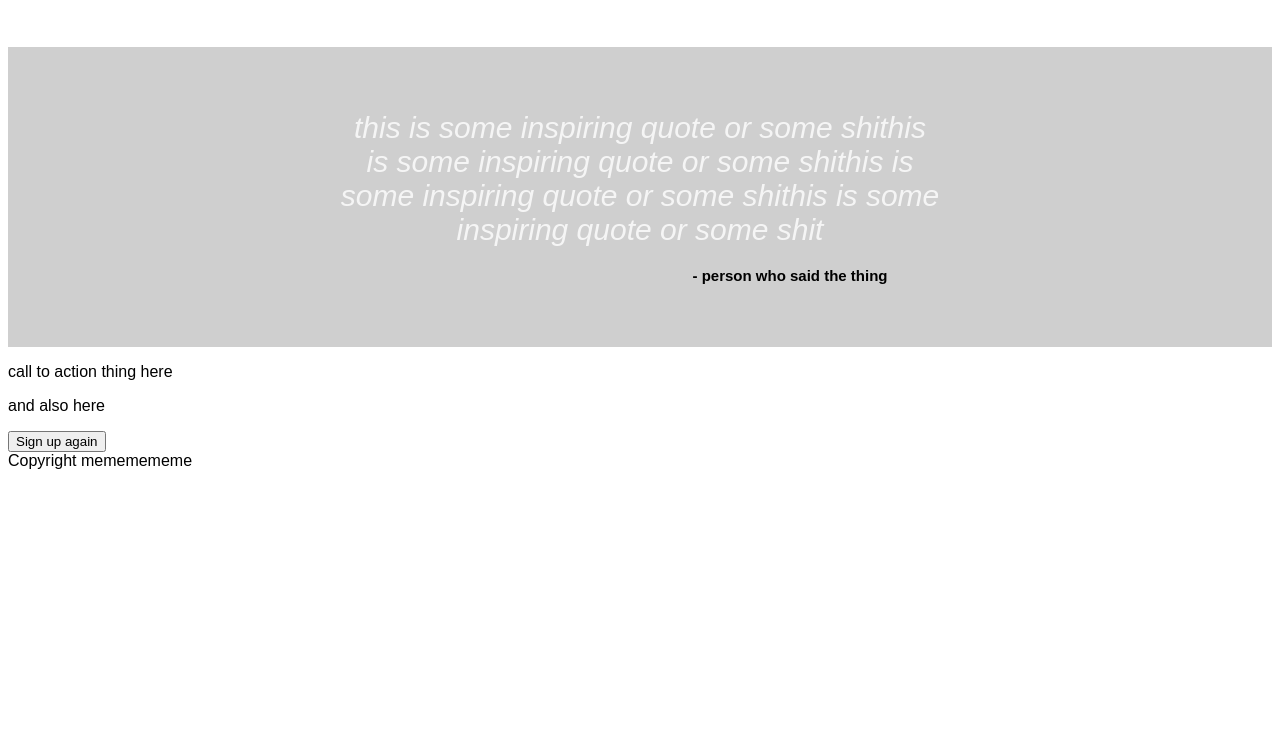
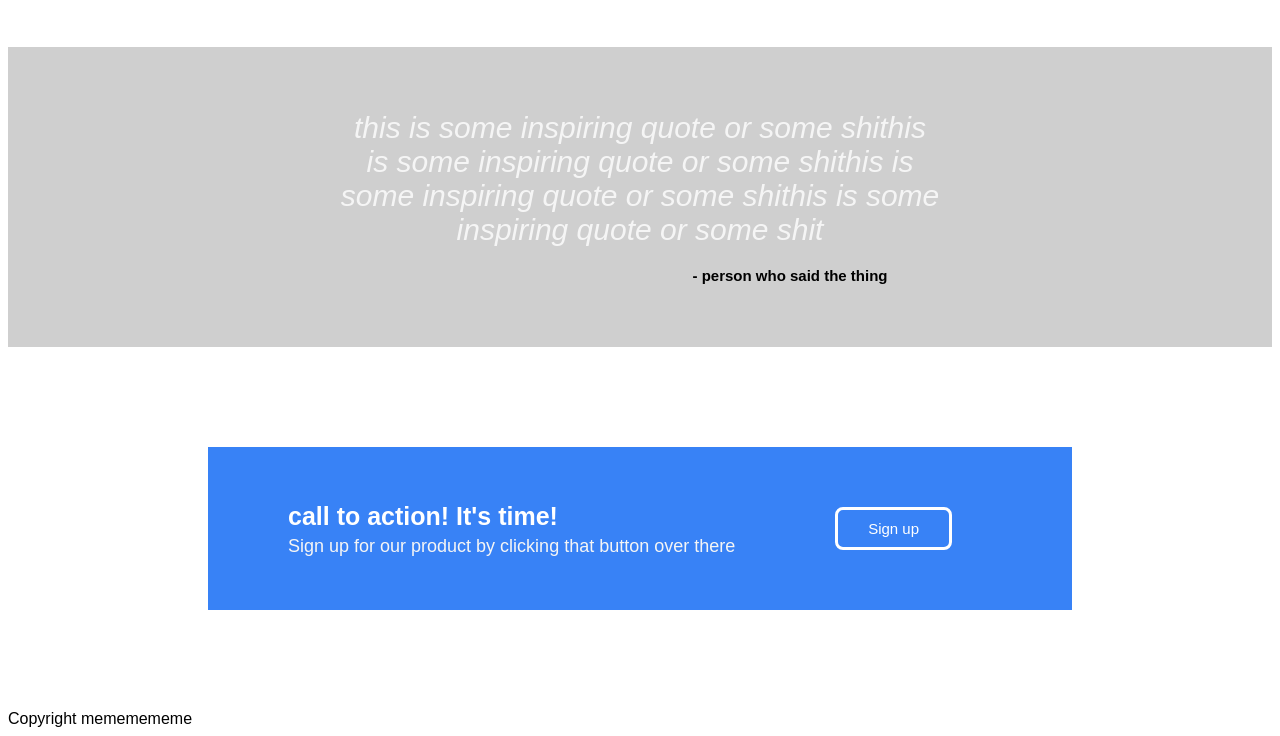
Before and after one commit to drake-ru/landing-page, a plain HTML site: page index.html in a window 1280 px wide. Shown: the part 769-1505 px from the top of the page. Before the commit the page ends 1247 px from the top, so only its background shows below. Drawn offline with Linux system fonts and the light colour scheme.

Commit message:
third stage of web page briefed

```diff
--- a/index.html
+++ b/index.html
@@ -52,12 +52,12 @@
         <div class="quote">this is some inspiring quote or some shithis is some inspiring quote or some shithis is some inspiring quote or some shithis is some inspiring quote or some shit</div>
         <div class="quote-person">- person who said the thing</div>
         </div>
-        <div class="fourth-area">
+        <div class="fourth-area-box">
         <div class="call-to-action-box">
-            <p>call to action thing here</p>
-            <p>and also here</p>
-            <button>Sign up again</button>
-        </div>
+            <p class="its-time">call to action! It's time!</p>
+            <p class="sign-up">Sign up for our product by clicking that button over there</p>
+            </div>
+            <button>Sign up</button>
         </div>
         <div class="fifth-area">
         <div class="footer">Copyright mememememe</div>
--- a/style.css
+++ b/style.css
@@ -54,7 +54,7 @@ body {
     margin-top: 0;
 }
 
-.top-area button {
+.top-area button, .fourth-area button {
     background-color: #3882f6;
     color: white;
     padding: 10px 20px;
@@ -132,7 +132,6 @@ h3 {
     text-align: center;
     color: whitesmoke;
     width: 600px;
-
 }
 
 .quote-person {
@@ -142,3 +141,45 @@ h3 {
     text-align: end;
     margin-left: 300px;
 }
+
+
+.fourth-area-box {
+    background-color: #3882f6;
+    display: flex;
+    box-sizing: border-box;
+    margin: 100px 200px;
+    padding: 30px;
+}
+
+.call-to-action-box {
+    display: flex;
+    flex: 1;
+    flex-direction: column;
+    background-color: #3882f6;
+}
+
+.call-to-action-box .its-time {
+    font-size: 25px;
+    font-weight: bold;
+    color: white;
+    margin-left: 50px;
+    margin-bottom: 5px;
+}
+
+.call-to-action-box .sign-up {
+    font-size: 18px;
+    color: whitesmoke;
+    margin-left: 50px;
+    margin-top: 0px;
+}
+
+.fourth-area-box button {
+    background-color: #3882f6;
+    color: white;
+    border-radius: 8px;
+    border: 3px solid white;
+    font-size: 15px;
+    font-weight: 500;
+    padding: 10px 30px;
+    margin: 30px 90px 30px 30px;
+}
```
